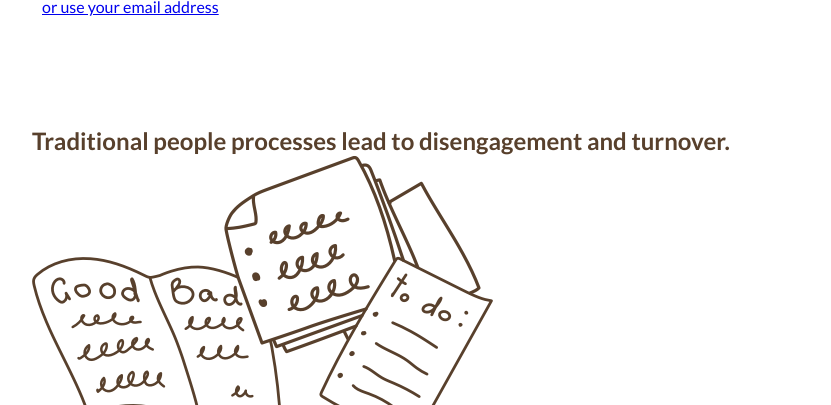
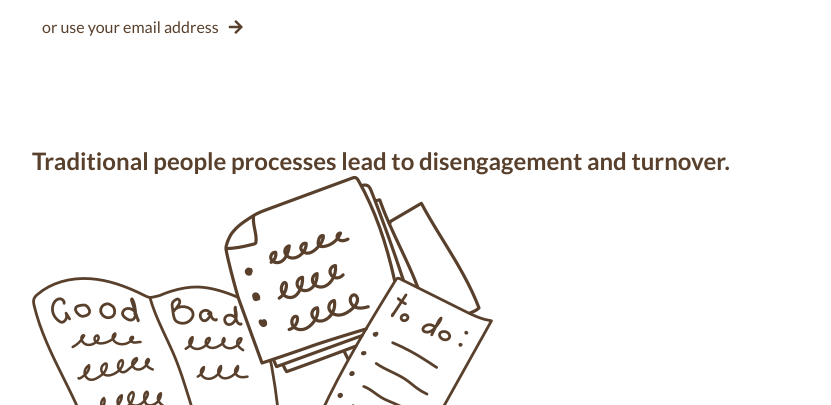
Before and after one commit to dantelerario/node-sass-teambit, a website: page index.html in a window 1280 px wide. Shown: the part 695-1100 px from the top of the page, without its empty margins (224-1055 px from the left). Drawn offline with nearby package versions, Linux system fonts and the light colour scheme.

Commit message:
SCSS fixes

```diff
--- a/index.html
+++ b/index.html
@@ -42,7 +42,7 @@
             <span class="hero__left--span--btn">or</span>
             <div class="hero__left--btn--right"><i class="fab fa-slack"></i>Sign up with Slack</div>
           </div>
-          <a class="hero__left--a" href="#" class="hero__left--a">or use your email address</a>
+          <a class="hero__left--a" href="#" class="hero__left--a">or use your email address<i class="fas fa-arrow-right"></i></a>
       </div>
       <div class="hero__right">
         <img class="hero__right--img" src="dist\img\illustration-main.jpg" alt="hero img">
--- a/src/css/partials/_hero.scss
+++ b/src/css/partials/_hero.scss
@@ -22,6 +22,7 @@
     .hero__left--h1--btns {
       display: flex;
       align-items: center;
+      margin: 20px 0;
        .hero__left--btn--left,
        .hero__left--btn--right {
          border: 1px solid $blue-btn-color;
@@ -42,6 +43,16 @@
         margin-left: 10px;
       }
     }
+    .hero__left--a {
+      text-decoration: none;
+      color: $brown-color;
+      i {
+        margin-left: 10px;
+      }
+      &:hover {
+        color: $blue-btn-color;
+      }
+    }
   }
   .hero__right {
     width: 50%;
```
Also changed, not shown: dist/css/main.css.
